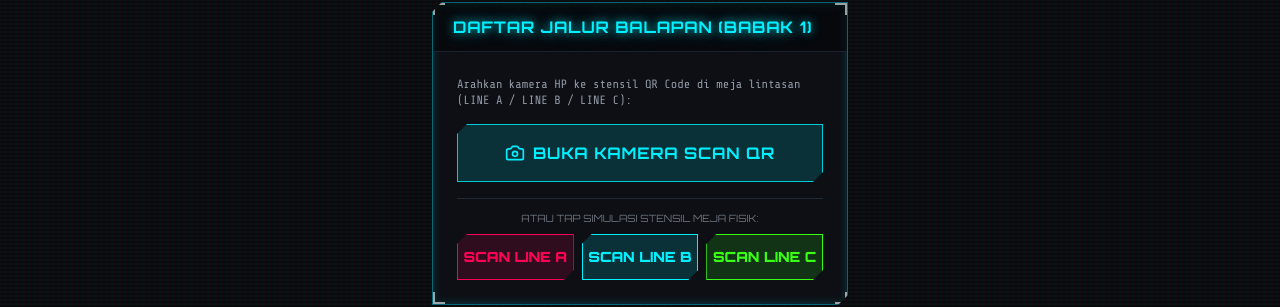
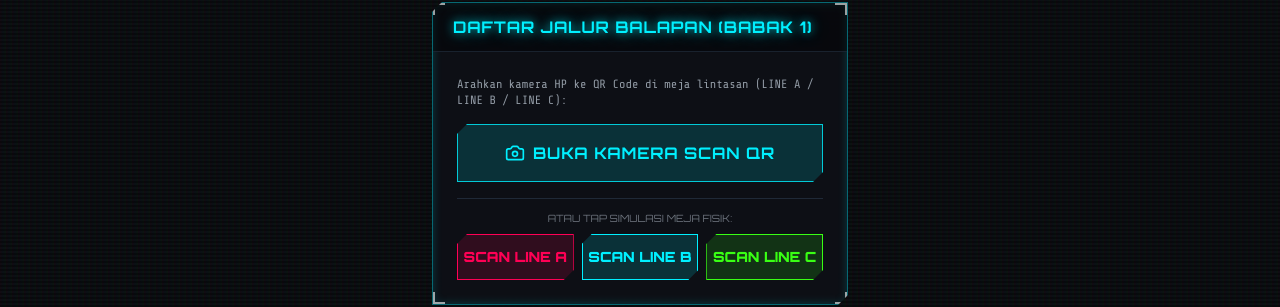
Before and after one commit to tropicans/balapan, a React (Vite) app in the folder client/: page / in a window 1280 px wide. Shown: the part 329-636 px from the top of the page. Built offline with nearby package versions, Linux system fonts and the light colour scheme; no server answers.

Commit message:
fix(ui): remove word Stensil and update print button label to Cetak QR Code

```diff
--- a/client/src/screens/DeskQRCodes.jsx
+++ b/client/src/screens/DeskQRCodes.jsx
@@ -47,7 +47,7 @@ export function DeskQRCodes() {
           </div>
           <div>
             <h2 className="text-xl md:text-2xl font-orbitron font-black text-white">
-              STENSIL QR CODE MEJA LINTASAN (LINE A, B, C)
+              QR CODE MEJA LINTASAN (LINE A, B, C)
             </h2>
             <p className="text-xs font-mono text-neonCyan">
               Tampilkan di tablet atau cetak untuk ditempel di meja start masing-masing jalur.
@@ -61,7 +61,7 @@ export function DeskQRCodes() {
           icon={Printer}
           onClick={handlePrint}
         >
-          CETAK STENSIL MEJA
+          CETAK QR CODE
         </CyberButton>
       </div>
 
--- a/client/src/screens/ParticipantDashboard.jsx
+++ b/client/src/screens/ParticipantDashboard.jsx
@@ -261,7 +261,7 @@ export function ParticipantDashboard() {
             <CyberCard variant="cyan" title="DAFTAR JALUR BALAPAN (BABAK 1)">
               <div className="space-y-4">
                 <p className="text-xs text-cyberSilver/70 font-mono">
-                  Arahkan kamera HP ke stensil QR Code di meja lintasan (LINE A / LINE B / LINE C):
+                  Arahkan kamera HP ke QR Code di meja lintasan (LINE A / LINE B / LINE C):
                 </p>
 
                 {/* Camera QR Scanner */}
@@ -292,7 +292,7 @@ export function ParticipantDashboard() {
                 {/* 1-Tap Physical QR Simulator Buttons */}
                 <div className="pt-3 border-t border-gray-800">
                   <div className="text-[10px] font-orbitron text-cyberSilver/50 mb-2 uppercase text-center">
-                    Atau Tap Simulasi Stensil Meja Fisik:
+                    Atau Tap Simulasi Meja Fisik:
                   </div>
                   <div className="grid grid-cols-3 gap-2">
                     <button
```
